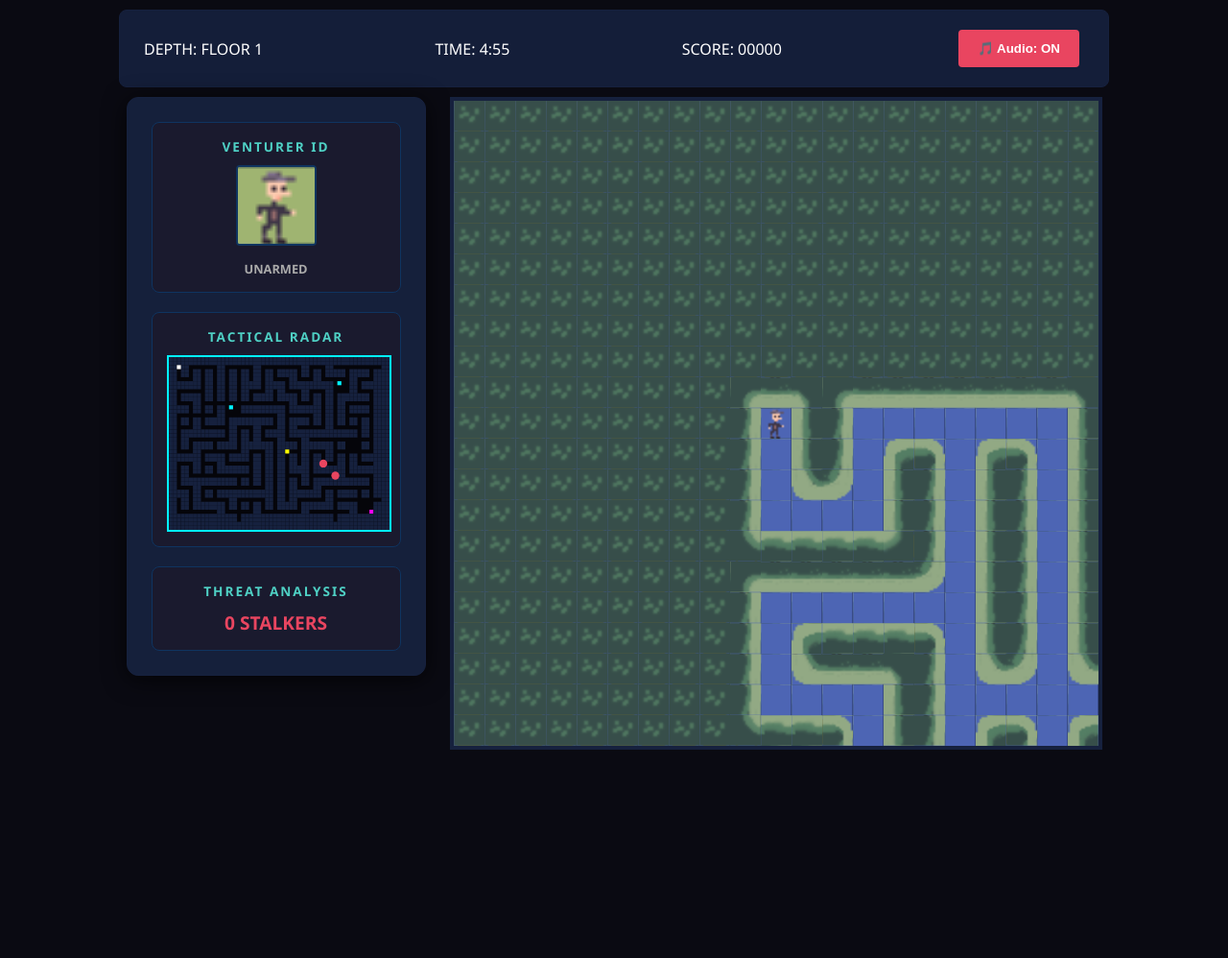
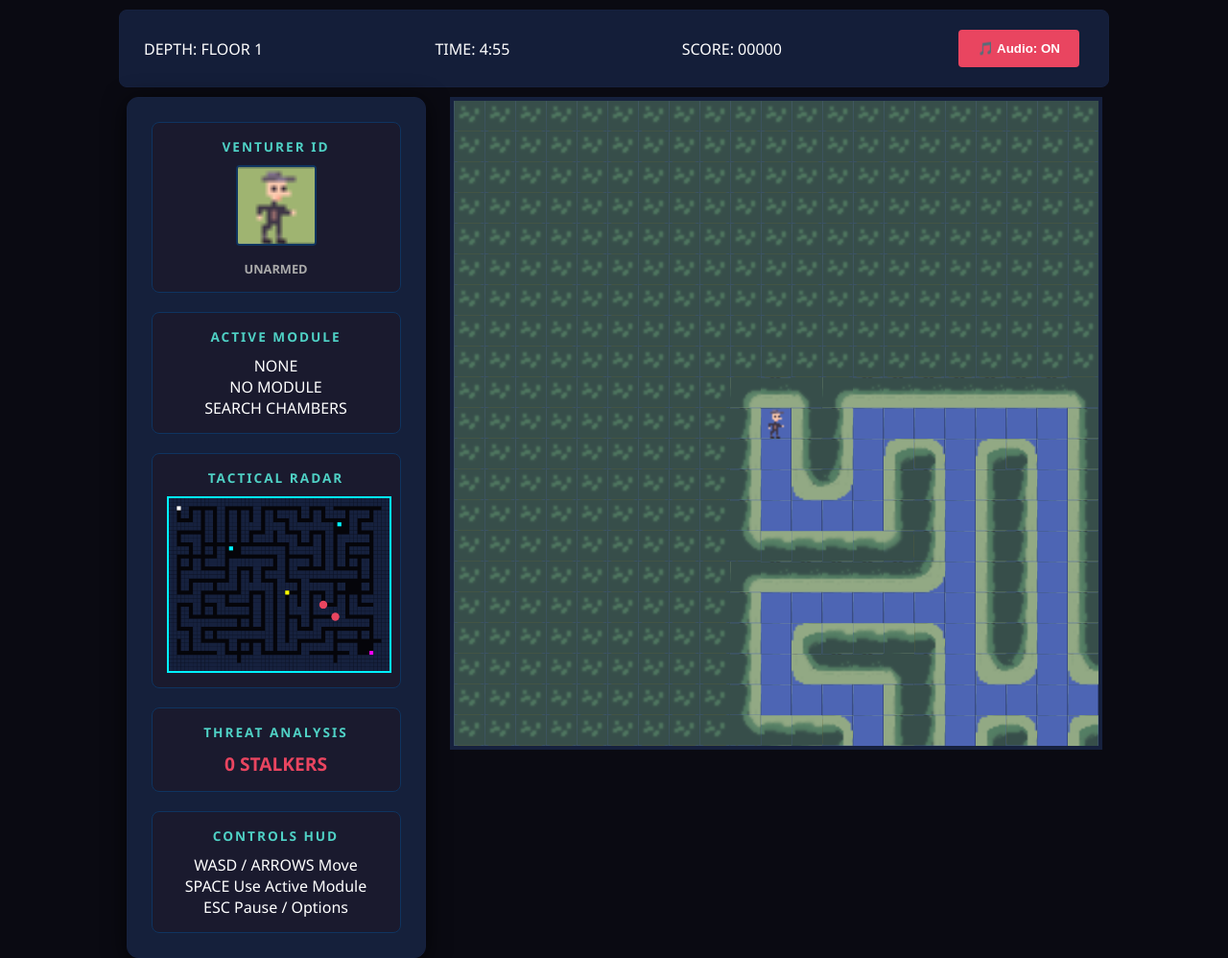
Before and after one commit to Knblitz/MazeVenturer, a plain HTML site: page gameplay.html in a window 1280 px wide. Shown: the whole page at 96% size. Before the commit the page ends 800 px from the top, so only its background shows below. Drawn offline with Linux system fonts and the light colour scheme.

Commit message:
update gameplay

```diff
--- a/gameplay.html
+++ b/gameplay.html
@@ -51,6 +51,16 @@
                 </div>
 
                 <div class="panel-section">
+                    <div class="section-label">ACTIVE MODULE</div>
+                    <div id="skillCard" class="skill-card empty">
+                        <div id="skillIcon" class="skill-icon">NONE</div>
+                        <div id="skillName" class="skill-title">NO MODULE</div>
+                        <div id="skillPrompt" class="skill-subtext">SEARCH CHAMBERS</div>
+                        <div id="skillCooldown" class="cooldown-bar"></div>
+                    </div>
+                </div>
+
+                <div class="panel-section">
                     <div class="section-label">TACTICAL RADAR</div>
                     <canvas id="minimap" width="230" height="180"></canvas>
                 </div>
@@ -58,6 +68,16 @@
                 <div class="panel-section">
                     <div class="section-label">THREAT ANALYSIS</div>
                     <div id="threatDisplay" style="font-size: 1.2em; color: #e94560; font-weight: bold;">0 STALKERS</div>
+                </div>
+
+                <!-- CONTROLS & KEYBINDS HUD -->
+                <div class="panel-section">
+                    <div class="section-label">CONTROLS HUD</div>
+                    <div class="controls-list">
+                        <div class="control-row"><span class="key-badge">WASD</span> / <span class="key-badge">ARROWS</span> Move</div>
+                        <div class="control-row"><span class="key-badge">SPACE</span> Use Active Module</div>
+                        <div class="control-row"><span class="key-badge">ESC</span> Pause / Options</div>
+                    </div>
                 </div>
             </div>
 
```
